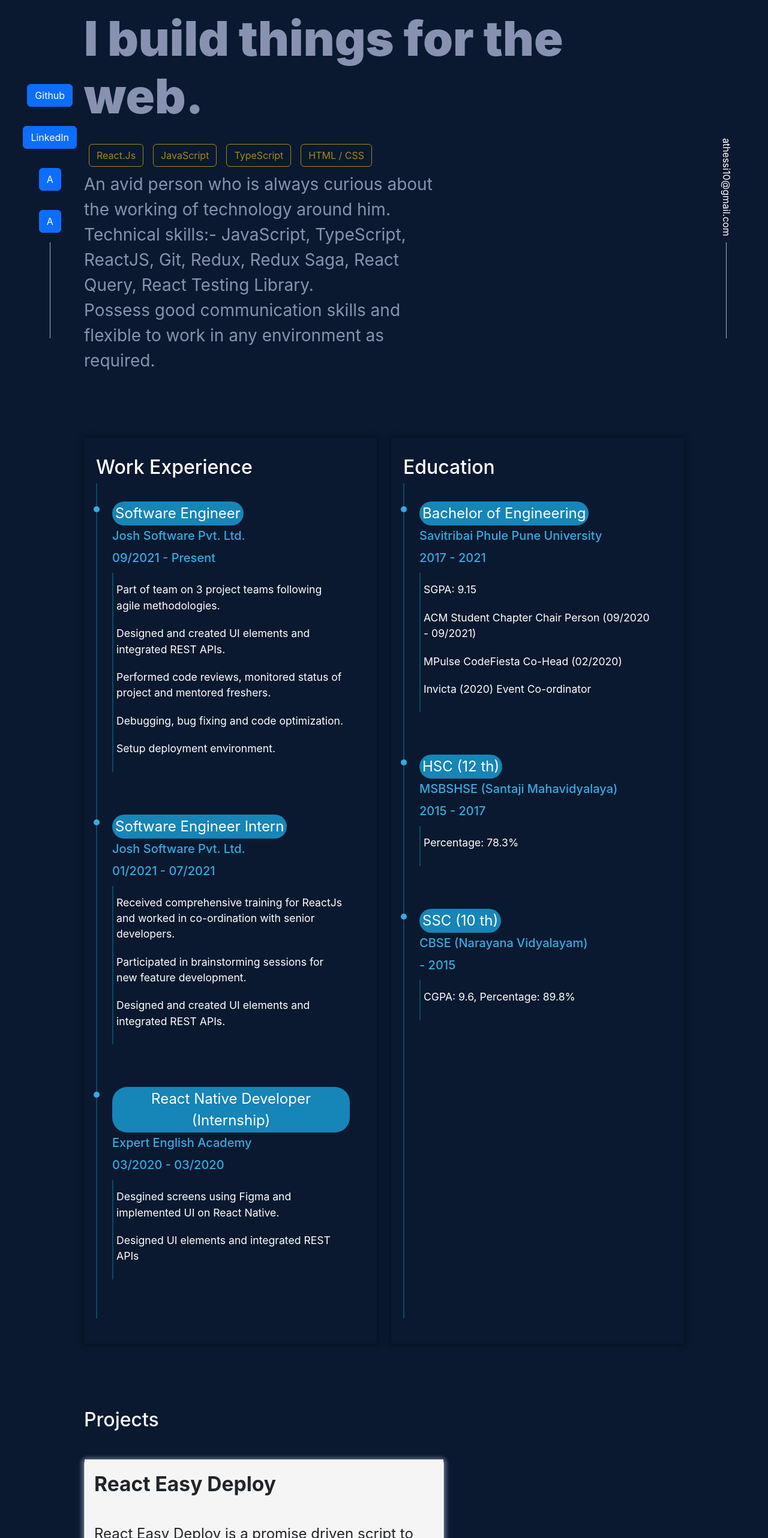
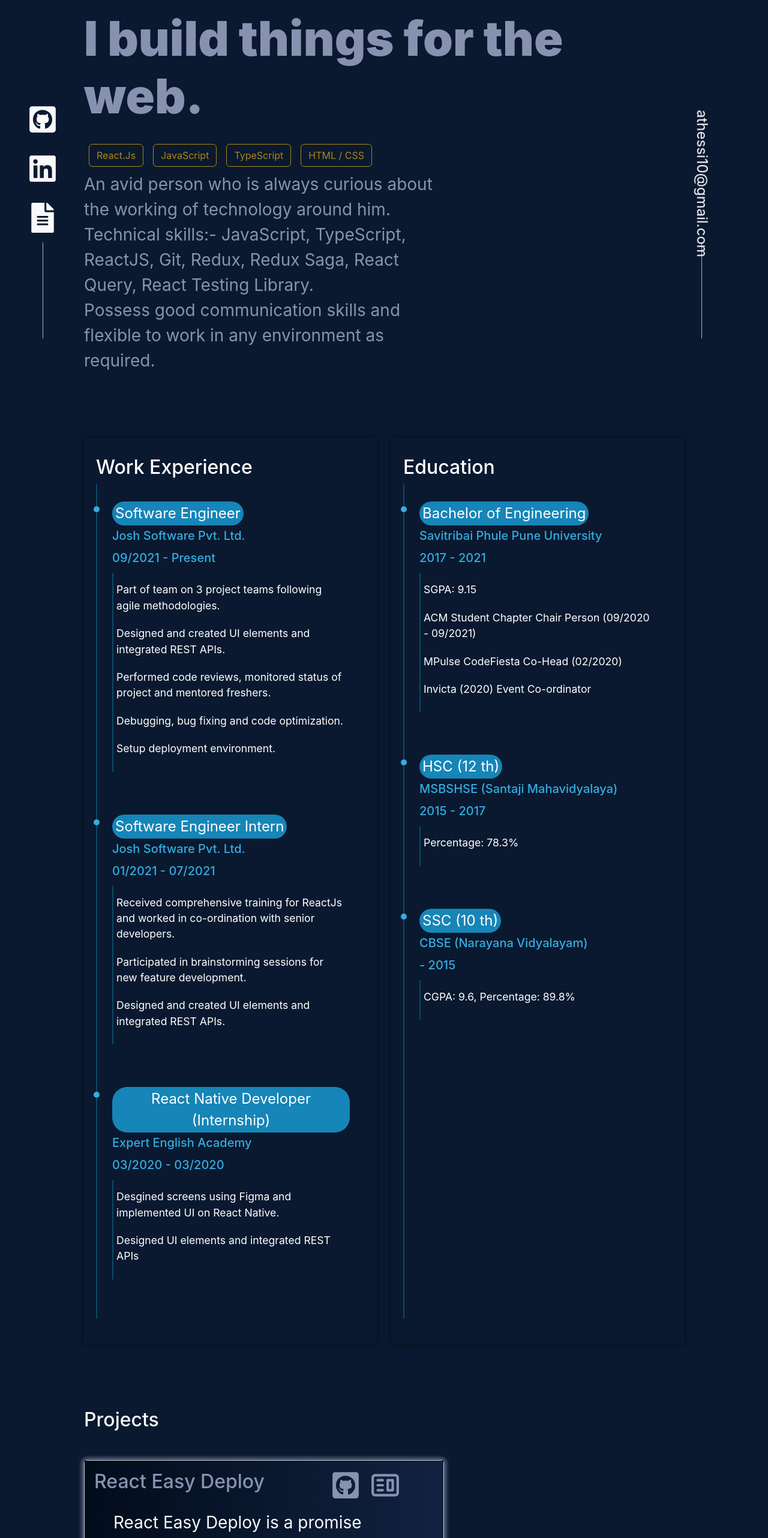
Before and after one commit to atharva-borekar/react-portfolio-2, a React (Create React App) app: page / in a window 1280 px wide. Shown: the part 236-2800 px from the top of the page at 60% size. Built offline with nearby package versions, Linux system fonts and the light colour scheme.

Commit message:
Completed single page portfolio

```diff
--- a/package.json
+++ b/package.json
@@ -3,6 +3,10 @@
   "version": "0.1.0",
   "private": true,
   "dependencies": {
+    "@fortawesome/fontawesome-svg-core": "^6.4.0",
+    "@fortawesome/free-regular-svg-icons": "^6.4.0",
+    "@fortawesome/free-solid-svg-icons": "^6.4.0",
+    "@fortawesome/react-fontawesome": "^0.2.0",
     "@testing-library/jest-dom": "^5.16.5",
     "@testing-library/react": "^13.4.0",
     "@testing-library/user-event": "^13.5.0",
@@ -14,6 +18,7 @@
     "react": "^18.2.0",
     "react-bootstrap": "^2.7.2",
     "react-dom": "^18.2.0",
+    "react-icons": "^4.8.0",
     "react-scripts": "5.0.1",
     "typescript": "^4.9.5",
     "web-vitals": "^2.1.4"
--- a/src/App.css
+++ b/src/App.css
@@ -60,13 +60,6 @@ body {
   margin: 0px auto;
   background-color: var(--light-slate);
 }
-@media only screen and (max-width: 500px) {
-  .social-media-container {
-    position: fixed;
-    width: max-content;
-    left: 0;
-  }
-}
 
 .social-media-button {
   margin-top: 1rem;
@@ -81,6 +74,7 @@ body {
   display: flex;
   flex-direction: column;
   align-items: center;
+  font-size: 1.5rem;
 }
 .email-container::after {
   content: "";
@@ -93,11 +87,27 @@ body {
   margin-bottom: 5rem;
   transform: rotate(90deg);
 }
+
 @media only screen and (max-width: 500px) {
+  .social-media-container {
+    position: relative;
+    width: max-content;
+    left: 0;
+    top: 0;
+    flex-direction: row;
+  }
+  .social-media-container::after {
+    content: "";
+    width: 0;
+    height: 0;
+    margin: 0px auto;
+    background-color: var(--light-slate);
+  }
   .email-container {
     position: fixed;
     width: max-content;
     right: -4rem;
+    font-size: 1rem;
   }
 }
 
@@ -209,11 +219,15 @@ body {
 
 /*Project Card css*/
 .card {
-  height: 40vh;
+  height: 50vh;
   width: 80%;
   position: relative;
   transition: all 0.4s cubic-bezier(0.645, 0.045, 0.355, 1);
   box-shadow: 0 0 5px 5px var(--dark-slate);
+  -webkit-transition: 0.4s ease-in-out opacity;
+  -moz-transition: 0.4s ease-in-out opacity;
+  -o-transition: 0.4s ease-in-out opacity;
+  transition: 0.4s ease-in-out opacity;
 }
 
 /*Image*/
@@ -239,12 +253,13 @@ body {
   gap: 1em;
   flex-direction: column;
   background-color: #f5f5f5;
-  height: max-content;
+  height: 100%;
   bottom: 0;
   transition: all 1s cubic-bezier(0.645, 0.045, 0.355, 1);
   padding: 1rem;
   width: 100%;
   font-size: 1.5rem;
+  opacity: 0;
 }
 
 /*Text*/
@@ -287,6 +302,8 @@ body {
   position: relative;
   left: 40%;
   width: 60%;
+  display: flex;
+  justify-content: flex-end;
 }
 .projects-container .card:nth-child(even) .card-description::after {
   content: "";
@@ -320,8 +337,72 @@ body {
 }
 
 .projects-container .card:hover:nth-child(odd) .card-description {
-  transform: translateX(95%);
+  transform: translateX(50%);
+  opacity: 1;
 }
 .projects-container .card:hover:nth-child(even) .card-description {
-  transform: translateX(-95%);
+  transform: translateX(-50%);
+  opacity: 1;
 }
+
+@-webkit-keyframes swing {
+  15% {
+    -webkit-transform: translateY(5px);
+    transform: translateY(5px);
+  }
+  30% {
+    -webkit-transform: translateY(-5px);
+    transform: translateY(-5px);
+  }
+  50% {
+    -webkit-transform: translateY(3px);
+    transform: translateY(3px);
+  }
+  65% {
+    -webkit-transform: translateY(-3px);
+    transform: translateY(-3px);
+  }
+  80% {
+    -webkit-transform: translateY(2px);
+    transform: translateY(2px);
+  }
+  100% {
+    -webkit-transform: translateY(0);
+    transform: translateY(0);
+  }
+}
+@keyframes swing {
+  15% {
+    -webkit-transform: translateY(5px);
+    transform: translateY(5px);
+  }
+  30% {
+    -webkit-transform: translateY(-5px);
+    transform: translateY(-5px);
+  }
+  50% {
+    -webkit-transform: translateY(3px);
+    transform: translateY(3px);
+  }
+  65% {
+    -webkit-transform: translateY(-3px);
+    transform: translateY(-3px);
+  }
+  80% {
+    -webkit-transform: translateY(2px);
+    transform: translateY(2px);
+  }
+  100% {
+    -webkit-transform: translateY(0);
+    transform: translateY(0);
+  }
+}
+.swing:hover {
+  -webkit-animation: swing 1s ease;
+  animation: swing 1s ease;
+  -webkit-animation-iteration-count: 1;
+  animation-iteration-count: 1;
+}
+.pointer:hover {
+  cursor: pointer;
+}
--- a/src/App.tsx
+++ b/src/App.tsx
@@ -1,4 +1,6 @@
 import { Button, Col, Container, Row } from "react-bootstrap";
+import { CgWebsite } from "react-icons/cg";
+import { FaFileAlt, FaGithubSquare, FaLinkedin } from "react-icons/fa";
 import "./App.css";
 
 interface WorkExperience {
@@ -142,7 +144,7 @@ const projects = [
     ],
     footer: [],
     summary:
-      "A front-end developer portfolio to showcase skills, work experience. work samples, and contact information. Tech Stack: React.Js, TypeScript, React Router, HTML/CSS, Bootstrap, SCSS",
+      "A front-end developer portfolio to showcase skills, work experience. work samples, and contact information. Tech Stack: React.Js, TypeScript, HTML/CSS, Bootstrap, SCSS",
     github: "https://github.com/atharva-borekar/react-portfolio",
   },
   {
@@ -203,31 +205,43 @@ const ProjectCard = ({
   return (
     <div className="card my-5">
       <div className="card-image">
-        <div className="p-3">
+        <div className="p-3 d-flex justify-content-between">
           <h2>{project.name}</h2>
+          <div className="px-5">
+            {project?.github && (
+              <FaGithubSquare
+                size={50}
+                className="swing mx-2 pointer"
+                title="Github"
+                onClick={() => {
+                  window.open(project.github, "_blank");
+                }}
+              />
+            )}
+            {project?.website && (
+              <CgWebsite
+                size={50}
+                className="swing mx-2 pointer"
+                title="Website"
+                onClick={() => {
+                  window.open(project.website, "_blank");
+                }}
+              />
+            )}
+          </div>
         </div>
-        <div className="ml-3 px-5">
+        <div className="ml-3 px-5 text-light">
+          <p>{project.summary}</p>
           <ul>
             {project.description.map((e, index) => {
               return <li key={index}>{e}</li>;
             })}
           </ul>
         </div>
-        <div className="px-5">
-          <Button onClick={() => window.open(project.github, "_blank")}>
-            Github
-          </Button>
-        </div>
-        <div className="px-5">
-          <Button onClick={() => window.open(project.website, "_blank")}>
-            Website
-          </Button>
-        </div>
       </div>
-      <div className="card-description">
-        <p className="text-title">{project.name}</p>
+      {/* <div className="card-description">
         <p className="text-body">{project.summary}</p>
-      </div>
+      </div> */}
     </div>
   );
 };
@@ -309,10 +323,36 @@ function App() {
       </section>
 
       <div className="social-media-container">
-        <Button className="social-media-button">Github</Button>
-        <Button className="social-media-button">LinkedIn</Button>
-        <Button className="social-media-button">A</Button>
-        <Button className="social-media-button">A</Button>
+        <FaGithubSquare
+          size={50}
+          className="swing mx-2 pointer text-light my-3"
+          title="Github"
+          onClick={() => {
+            window.open("https://github.com/atharva-borekar", "_blank");
+          }}
+        />
+        <FaLinkedin
+          size={50}
+          className="swing mx-2 pointer text-light my-3"
+          title="LinkedIn"
+          onClick={() => {
+            window.open(
+              "https://www.linkedin.com/in/atharva-borekar-30590619a/",
+              "_blank"
+            );
+          }}
+        />
+        <FaFileAlt
+          size={50}
+          className="swing mx-2 pointer text-light my-3"
+          title="Resume"
+          onClick={() => {
+            window.open(
+              "https://drive.google.com/file/d/1VJKISufX0sJiWDLoohXPw2hrJYsIgbIo/view?usp=sharing",
+              "_blank"
+            );
+          }}
+        />
       </div>
       <div className="email-container">
         <p>athessi10@gmail.com</p>
```
Also changed, not shown: 1 other file (tests, documents, lock files or other folders).
